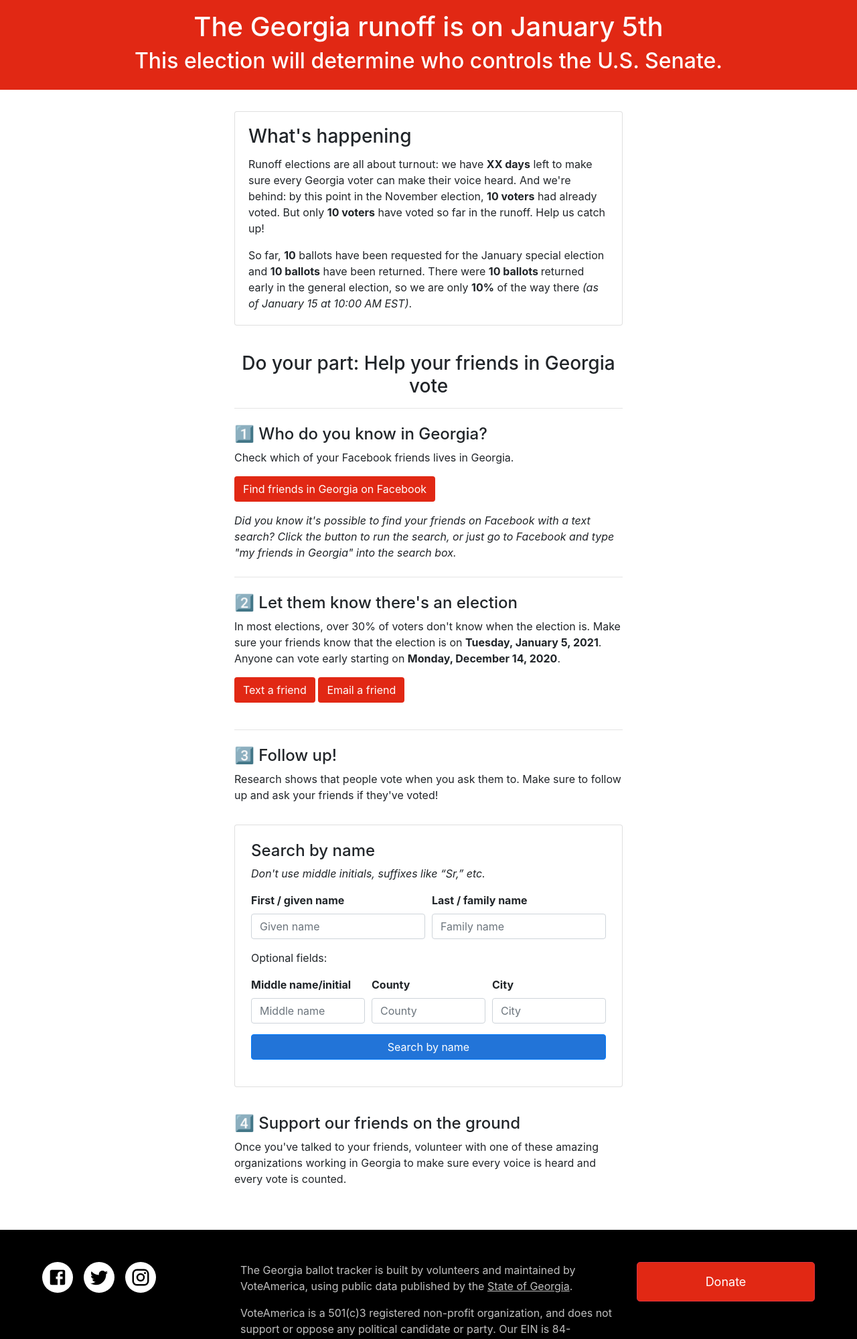
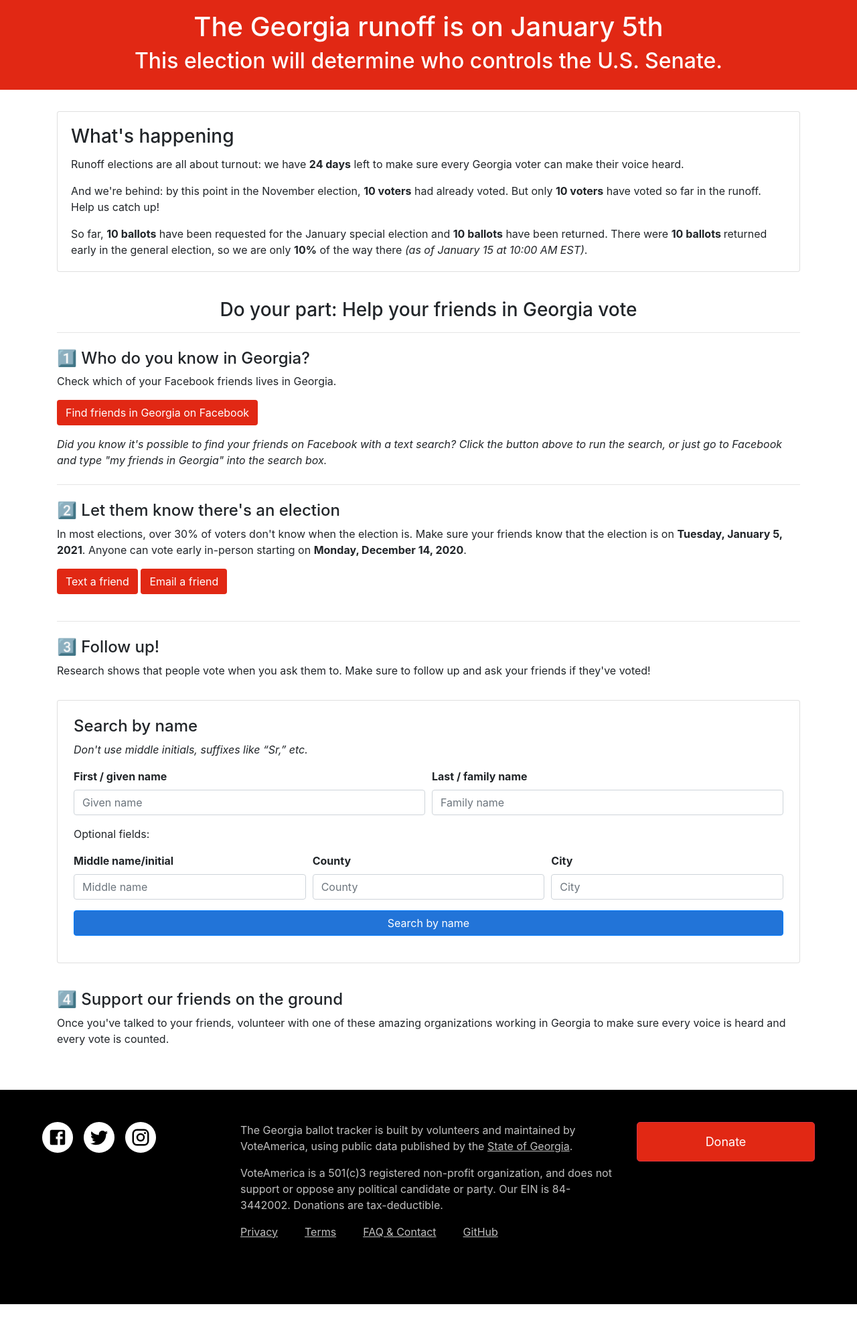
Before and after one commit to vote/gaballot, a Flask app: template templates/index.html in a window 1280 px wide. Shown: the part 76-2075 px from the top of the page at 67% size. After the commit the page ends 2023 px from the top, so only its background shows below. Run offline with Flask 2, Linux system fonts and the light colour scheme; the template is opened without the code that fills it: most values are stand-ins (such as "Sample title", 1, 10 or a date in 2020).

Commit message:
Add countdown
Format html with VSCode and style tweaks

```diff
--- a/static/scripts.js
+++ b/static/scripts.js
@@ -1 +1,8 @@
-console.log("Scripts TODO");
+const endDate = '2021-01-05'
+
+const today = new Date();
+
+const diffInMs = new Date(endDate) - new Date(today);
+const diffInDays = Math.floor(diffInMs / (1000 * 60 * 60 * 24));
+
+document.getElementById('countdown').innerHTML = 'Runoff elections are all about turnout: we have <strong>' + diffInDays + ' days</strong> left to make sure every Georgia voter can make their voice heard.';
--- a/templates/base.html
+++ b/templates/base.html
@@ -1,5 +1,6 @@
 <!doctype html>
 <html lang="en">
+
 <head>
   {% block head %}
   <!-- Global site tag (gtag.js) - Google Analytics -->
@@ -12,7 +13,6 @@
     gtag('config', 'G-RHYPZRL6QX');
   </script>
 
-
   <!-- Required meta tags -->
   <meta charset="utf-8">
   <meta name="viewport" content="width=device-width, initial-scale=1, shrink-to-fit=no">
@@ -22,10 +22,14 @@
   <meta name="format-detection" content="telephone=no">
 
   <!-- Branding images/social share -->
-    <link rel="apple-touch-icon" sizes="180x180" href="https://www.voteamerica.com/img/apple-touch-icon.png">
-    <link rel="icon" type="image/png" href="https://www.voteamerica.com/img/favicon-32x32.png" sizes="32x32">
-    <link rel="icon" type="image/png" href="https://www.voteamerica.com/img/favicon-16x16.png" sizes="16x16">
-    <link rel="mask-icon" href="https://www.voteamerica.com/img/safari-pinned-tab.svg" color="#ff4400">
+  <link rel="apple-touch-icon" sizes="180x180"
+    href="https://www.voteamerica.com/img/apple-touch-icon.png">
+  <link rel="icon" type="image/png" href="https://www.voteamerica.com/img/favicon-32x32.png"
+    sizes="32x32">
+  <link rel="icon" type="image/png" href="https://www.voteamerica.com/img/favicon-16x16.png"
+    sizes="16x16">
+  <link rel="mask-icon" href="https://www.voteamerica.com/img/safari-pinned-tab.svg"
+    color="#ff4400">
   <meta name="description" content="Track your Georgia mail-in ballot">
   <meta name="og:description" content="Track your Georgia mail-in ballot">
   <meta name="theme-color" content="#fff">
@@ -34,30 +38,36 @@
   <meta property="fb:app_id" content="218198872691029">
   <meta name="twitter:card" content="summary_large_image">
   <meta name="twitter:site" content="@VoteAmerica">
-    <meta property="og:image" content="https://s3.amazonaws.com/appforest_uf/f1605654010173x452403538515414600/turnout.png">
+  <meta property="og:image"
+    content="https://s3.amazonaws.com/appforest_uf/f1605654010173x452403538515414600/turnout.png">
 
   <!-- Bootstrap CSS -->
-    <link rel="stylesheet" href="https://cdn.jsdelivr.net/npm/bootstrap@4.5.3/dist/css/bootstrap.min.css" integrity="sha384-TX8t27EcRE3e/ihU7zmQxVncDAy5uIKz4rEkgIXeMed4M0jlfIDPvg6uqKI2xXr2" crossorigin="anonymous">
+  <link rel="stylesheet"
+    href="https://cdn.jsdelivr.net/npm/bootstrap@4.5.3/dist/css/bootstrap.min.css"
+    integrity="sha384-TX8t27EcRE3e/ihU7zmQxVncDAy5uIKz4rEkgIXeMed4M0jlfIDPvg6uqKI2xXr2"
+    crossorigin="anonymous">
   <link href="https://fonts.googleapis.com/icon?family=Material+Icons" rel="stylesheet">
   <link href="/static/styles.css" rel="stylesheet">
 
   <title>VoteAmerica Georgia Ballot Tracker</title>
   {% endblock %}
 </head>
+
 <body>
   <nav id="navbar" class="navbar navbar-dark text-white">
     <div class="container-fluid navbar-container">
       <h1 class="brand m-0 h4"><a href="/">2021 Georgia Early Vote Ballot Tracker</a></h1>
       <a href="https://www.voteamerica.com" target="_blank" rel="noopener noreferrer">
-          <img class="brand" src="https://www.voteamerica.com/img/brand-assets/wordmark_transparent_for_black.svg" alt="VoteAmerica" width="155" height="40" />
+        <img class="brand"
+          src="https://www.voteamerica.com/img/brand-assets/wordmark_transparent_for_black.svg"
+          alt="VoteAmerica" width="155" height="40" />
       </a>
     </div>
   </nav>
 
   <div id="content">
     {% block intro %}
-        <div class="text-center text-white py-3" style="background-color: #e12814;" >
-          <!-- QUESTION: Should we consider the pre-Eday VA countdown ticker here? -->
+    <div class="text-center text-white p-3" style="background-color: #e12814;">
       <h1>The Georgia runoff is on January 5th</h1>
       <h2>This election will determine who controls the U.S. Senate.</h2>
     </div>
@@ -70,16 +80,31 @@
     <div class="container footer-container">
       <div class="row">
         <div class="col-lg-3 col-sm-6 mb-3 order-first d-flex align-items-start">
-            <a class="icon-circle" href="https://www.facebook.com/VoteAmerica" target="_blank" rel="noopener noreferrer">
-              <svg class="MuiSvgIcon-root" focusable="false" viewBox="0 0 24 24" aria-hidden="true"><path d="M5 3h14a2 2 0 0 1 2 2v14a2 2 0 0 1-2 2H5a2 2 0 0 1-2-2V5a2 2 0 0 1 2-2m13 2h-2.5A3.5 3.5 0 0 0 12 8.5V11h-2v3h2v7h3v-7h3v-3h-3V9a1 1 0 0 1 1-1h2V5z"></path></svg>
+          <a class="icon-circle" href="https://www.facebook.com/VoteAmerica" target="_blank"
+            rel="noopener noreferrer">
+            <svg class="MuiSvgIcon-root" focusable="false" viewBox="0 0 24 24" aria-hidden="true">
+              <path
+                d="M5 3h14a2 2 0 0 1 2 2v14a2 2 0 0 1-2 2H5a2 2 0 0 1-2-2V5a2 2 0 0 1 2-2m13 2h-2.5A3.5 3.5 0 0 0 12 8.5V11h-2v3h2v7h3v-7h3v-3h-3V9a1 1 0 0 1 1-1h2V5z">
+              </path>
+            </svg>
             <span class="sr-only">Facebook (Opens in new window)</span>
           </a>
-            <a class="icon-circle" href="https://twitter.com/voteamerica" target="_blank" rel="noopener noreferrer" class="Footer__SocialLinkA-sc-1r1y788-18 iPNIxz">
-              <svg class="MuiSvgIcon-root" focusable="false" viewBox="0 0 24 24" aria-hidden="true"><path d="M22.46 6c-.77.35-1.6.58-2.46.69.88-.53 1.56-1.37 1.88-2.38-.83.5-1.75.85-2.72 1.05C18.37 4.5 17.26 4 16 4c-2.35 0-4.27 1.92-4.27 4.29 0 .34.04.67.11.98C8.28 9.09 5.11 7.38 3 4.79c-.37.63-.58 1.37-.58 2.15 0 1.49.75 2.81 1.91 3.56-.71 0-1.37-.2-1.95-.5v.03c0 2.08 1.48 3.82 3.44 4.21a4.22 4.22 0 0 1-1.93.07 4.28 4.28 0 0 0 4 2.98 8.521 8.521 0 0 1-5.33 1.84c-.34 0-.68-.02-1.02-.06C3.44 20.29 5.7 21 8.12 21 16 21 20.33 14.46 20.33 8.79c0-.19 0-.37-.01-.56.84-.6 1.56-1.36 2.14-2.23z"></path></svg>
+          <a class="icon-circle" href="https://twitter.com/voteamerica" target="_blank"
+            rel="noopener noreferrer" class="Footer__SocialLinkA-sc-1r1y788-18 iPNIxz">
+            <svg class="MuiSvgIcon-root" focusable="false" viewBox="0 0 24 24" aria-hidden="true">
+              <path
+                d="M22.46 6c-.77.35-1.6.58-2.46.69.88-.53 1.56-1.37 1.88-2.38-.83.5-1.75.85-2.72 1.05C18.37 4.5 17.26 4 16 4c-2.35 0-4.27 1.92-4.27 4.29 0 .34.04.67.11.98C8.28 9.09 5.11 7.38 3 4.79c-.37.63-.58 1.37-.58 2.15 0 1.49.75 2.81 1.91 3.56-.71 0-1.37-.2-1.95-.5v.03c0 2.08 1.48 3.82 3.44 4.21a4.22 4.22 0 0 1-1.93.07 4.28 4.28 0 0 0 4 2.98 8.521 8.521 0 0 1-5.33 1.84c-.34 0-.68-.02-1.02-.06C3.44 20.29 5.7 21 8.12 21 16 21 20.33 14.46 20.33 8.79c0-.19 0-.37-.01-.56.84-.6 1.56-1.36 2.14-2.23z">
+              </path>
+            </svg>
             <span class="sr-only">Twitter (Opens in new window)</span>
           </a>
-            <a class="icon-circle" href="https://www.instagram.com/voteamerica_" target="_blank" rel="noopener noreferrer" class="Footer__SocialLinkA-sc-1r1y788-18 iPNIxz">
-              <svg class="MuiSvgIcon-root" focusable="false" viewBox="0 0 24 24" aria-hidden="true"><path d="M7.8 2h8.4C19.4 2 22 4.6 22 7.8v8.4a5.8 5.8 0 0 1-5.8 5.8H7.8C4.6 22 2 19.4 2 16.2V7.8A5.8 5.8 0 0 1 7.8 2m-.2 2A3.6 3.6 0 0 0 4 7.6v8.8C4 18.39 5.61 20 7.6 20h8.8a3.6 3.6 0 0 0 3.6-3.6V7.6C20 5.61 18.39 4 16.4 4H7.6m9.65 1.5a1.25 1.25 0 0 1 1.25 1.25A1.25 1.25 0 0 1 17.25 8 1.25 1.25 0 0 1 16 6.75a1.25 1.25 0 0 1 1.25-1.25M12 7a5 5 0 0 1 5 5 5 5 0 0 1-5 5 5 5 0 0 1-5-5 5 5 0 0 1 5-5m0 2a3 3 0 0 0-3 3 3 3 0 0 0 3 3 3 3 0 0 0 3-3 3 3 0 0 0-3-3z"></path></svg>
+          <a class="icon-circle" href="https://www.instagram.com/voteamerica_" target="_blank"
+            rel="noopener noreferrer" class="Footer__SocialLinkA-sc-1r1y788-18 iPNIxz">
+            <svg class="MuiSvgIcon-root" focusable="false" viewBox="0 0 24 24" aria-hidden="true">
+              <path
+                d="M7.8 2h8.4C19.4 2 22 4.6 22 7.8v8.4a5.8 5.8 0 0 1-5.8 5.8H7.8C4.6 22 2 19.4 2 16.2V7.8A5.8 5.8 0 0 1 7.8 2m-.2 2A3.6 3.6 0 0 0 4 7.6v8.8C4 18.39 5.61 20 7.6 20h8.8a3.6 3.6 0 0 0 3.6-3.6V7.6C20 5.61 18.39 4 16.4 4H7.6m9.65 1.5a1.25 1.25 0 0 1 1.25 1.25A1.25 1.25 0 0 1 17.25 8 1.25 1.25 0 0 1 16 6.75a1.25 1.25 0 0 1 1.25-1.25M12 7a5 5 0 0 1 5 5 5 5 0 0 1-5 5 5 5 0 0 1-5-5 5 5 0 0 1 5-5m0 2a3 3 0 0 0-3 3 3 3 0 0 0 3 3 3 3 0 0 0 3-3 3 3 0 0 0-3-3z">
+              </path>
+            </svg>
             <span class="sr-only">Instagram (Opens in new window)</span>
           </a>
         </div>
@@ -88,9 +113,12 @@
           <p>
             The Georgia ballot tracker is built by volunteers and maintained by VoteAmerica,
             using public data published by the
-              <a href="https://elections.sos.ga.gov/Elections/voterabsenteefile.do" target="_blank" rel="noopener noreferrer">State of Georgia</a>.
+            <a href="https://elections.sos.ga.gov/Elections/voterabsenteefile.do" target="_blank"
+              rel="noopener noreferrer">State of Georgia</a>.
           </p>
-            <p>VoteAmerica is a 501(c)3 registered non-profit organization, and does not support or oppose any political candidate or party. Our EIN is 84-3442002. Donations are tax-deductible.</p>
+          <p>VoteAmerica is a 501(c)3 registered non-profit organization, and does not support or
+            oppose any political candidate or party. Our EIN is 84-3442002. Donations are
+            tax-deductible.</p>
           <nav class="d-flex">
             <a href="https://www.voteamerica.com/privacy/">Privacy</a>
             <a href="https://www.voteamerica.com/terms/">Terms</a>
@@ -100,12 +128,15 @@
         </div>
 
         <div class="col-lg-3 col-md-6 col-sm-6 order-lg-last">
-            <a class="btn-danger btn btn-lg btn-block mx-md-auto" href="https://secure.actblue.com/donate/voteamerica?refcode=ga-ballot-tracker" target="_blank" rel="noopener">Donate</a>
+          <a class="btn-danger btn btn-lg btn-block mx-md-auto"
+            href="https://secure.actblue.com/donate/voteamerica?refcode=ga-ballot-tracker"
+            target="_blank" rel="noopener">Donate</a>
         </div>
       </div>
     </div>
   </footer>
 
-    <script src="/static/scripts.js"></script>
+  <script src="/static/scripts.js" type="text/javascript"></script>
 </body>
+
 </html>
--- a/templates/index.html
+++ b/templates/index.html
@@ -2,21 +2,28 @@
 
 {% block content %}
 
-<div class="container my-3">
-  <div class="container pt-3 mb-3">
+<div class="container-md my-3">
+  <div class="pt-3 mb-3">
     <div class="card rounded mb-3">
       <div class="card-body">
         <h3 class="card-title mt-0">What's happening</h5>
-        <p class="card-text">Runoff elections are all about turnout: we have <strong>XX days</strong> left to make sure every Georgia voter can make their voice heard. And we're behind: by this point in the November election, <strong>{{ stats.returned_general|commafy }} voters</strong> had already voted. But only <strong>{{ stats.returned_special|commafy }} voters</strong> have voted so far in the runoff. Help us catch up!</p>
+          <p class="card-text" id='countdown'></p>
 
-        <!-- Left in as placeholder -->
-        <p class='mb-0'>
-          So far, <strong>{{ stats.applied_special|commafy }}</strong>
-          ballots have been requested for the January special election and <strong>{{
-          stats.returned_special|commafy }} ballots</strong> have been returned. There were <strong>{{
+          <!-- TODO: Decide which p copy to keep...or tweak copy. And get stats values right? -->
+          <p class="card-text">And we're behind: by this point in the November election,
+            <strong>{{ stats.returned_general|commafy }} voters</strong> had already voted. But only
+            <strong>{{ stats.returned_special|commafy }} voters</strong> have voted so far in the
+            runoff. Help us catch up!</p>
+
+          <p class="card-text mb-0">
+            So far, <strong>{{ stats.applied_special|commafy }} ballots</strong> have been requested
+            for the January special election and <strong>{{
+          stats.returned_special|commafy }} ballots</strong> have been returned. There were
+            <strong>{{
           stats.returned_general|commafy }} ballots </strong> returned early in the general
             election, so we are only
-          <strong>{{ (100.0 * stats.returned_special / stats.returned_general)|round(1) }}%</strong> of the way there
+            <strong>{{ (100.0 * stats.returned_special / stats.returned_general)|round(1) }}%</strong>
+            of the way there
             <em>(as of {{ stats.update_time.strftime('%B %-d at %-I:%M %p EST') }})</em>.
           </p>
       </div>
@@ -28,30 +35,41 @@
     </div>
 
     <div>
+      <!-- TODO: Have the # be its own column and everything else to the right for a bit more separation? Depends if we are cool with the wider container though. -->
       <h4>1️⃣ Who do you know in Georgia?</h4>
       <p>Check which of your Facebook friends lives in Georgia.</p>
-      <a href="https://www.facebook.com/search/top?q=my%20friends%20who%20live%20in%20georgia" target="_blank" rel="noopener" class="btn text-white mb-3" style="background-color: #e12814;">Find friends in Georgia on Facebook</a>
-      <p><em>Did you know it's possible to find your friends on Facebook with a text search? Click the button to run the search, or just go to Facebook and type "my friends in Georgia" into the search box.</em></p>
-      <!-- TODO: Deep link to FB on mobile? -->
+      <a href="https://www.facebook.com/search/top?q=my%20friends%20who%20live%20in%20georgia"
+        target="_blank" rel="noopener" class="btn text-white mb-3"
+        style="background-color: #e12814;">Find friends in Georgia on Facebook</a>
+      <p><em>Did you know it's possible to find your friends on Facebook with a text search? Click
+          the button above to run the search, or just go to Facebook and type "my friends in
+          Georgia" into the search box.</em></p>
       <hr class='my-4'>
     </div>
 
     <div class='mt-4'>
       <h4>2️⃣ Let them know there's an election</h4>
-      <p>In most elections, over 30% of voters don't know when the election is. Make sure your friends know that the election is on <strong>Tuesday, January 5, 2021</strong>. Anyone can vote early starting on <strong>Monday, December 14, 2020</strong>.</p>
+      <p>In most elections, over 30% of voters don't know when the election is. Make sure your
+        friends know that the election is on <strong>Tuesday, January 5, 2021</strong>. Anyone can
+        vote early in-person starting on <strong>Monday, December 14, 2020</strong>.</p>
       <!-- TODO: Add image of copy for text and email, make "copyable" -->
 
       <!-- TODO: See if this works, I have an Android rn -->
-      <a href="sms://body=I%27m%20sure%20you%20already%20know%20that%20the%20Georgia%20runoff%20election%2C%20the%20one%20that%20determines%20who%20controls%20the%20Senate%2C%20is%20on%20January%205.%20I%20just%20wanted%20to%20pass%20along%20this%20link%20to%20find%20your%20early%20voting%20location%20--%20you%20can%20start%20voting%20today%21%20https%3A%2F%2Fwww.voteamerica.com%2Fwhere-to-vote%2F" target="_blank" rel="noopener" class="btn text-white mb-3" style="background-color: #e12814;">Text a friend</a>
+      <a href="sms://body=I%27m%20sure%20you%20already%20know%20that%20the%20Georgia%20runoff%20election%2C%20the%20one%20that%20determines%20who%20controls%20the%20Senate%2C%20is%20on%20January%205.%20I%20just%20wanted%20to%20pass%20along%20this%20link%20to%20find%20your%20early%20voting%20location%20--%20you%20can%20start%20voting%20today%21%20https%3A%2F%2Fwww.voteamerica.com%2Fwhere-to-vote%2F"
+        target="_blank" rel="noopener" class="btn text-white mb-3"
+        style="background-color: #e12814;">Text a friend</a>
 
-      <a href="mailto:?to=&subject=Vote%20early%20in%20the%20Georgia%20runoff%20election&body=I%27m%20sure%20you%20already%20know%20that%20the%20Georgia%20runoff%20election%2C%20the%20one%20that%20determines%20who%20controls%20the%20Senate%2C%20is%20on%20January%205.%20I%20just%20wanted%20to%20pass%20along%20this%20link%20to%20find%20your%20early%20voting%20location%20--%20you%20can%20start%20voting%20today%21%20https%3A%2F%2Fwww.voteamerica.com%2Fwhere-to-vote%2F" target="_blank" rel="noopener" class="btn text-white mb-3" style="background-color: #e12814;">Email a friend</a>
+      <a href="mailto:?to=&subject=Vote%20early%20in%20the%20Georgia%20runoff%20election&body=I%27m%20sure%20you%20already%20know%20that%20the%20Georgia%20runoff%20election%2C%20the%20one%20that%20determines%20who%20controls%20the%20Senate%2C%20is%20on%20January%205.%20I%20just%20wanted%20to%20pass%20along%20this%20link%20to%20find%20your%20early%20voting%20location%20--%20you%20can%20start%20voting%20today%21%20https%3A%2F%2Fwww.voteamerica.com%2Fwhere-to-vote%2F"
+        target="_blank" rel="noopener" class="btn text-white mb-3"
+        style="background-color: #e12814;">Email a friend</a>
 
       <hr class='my-4'>
     </div>
 
     <div class='mt-4'>
       <h4>3️⃣ Follow up!</h4>
-      <p>Research shows that people vote when you ask them to. Make sure to follow up and ask your friends if they've voted!</p>
+      <p>Research shows that people vote when you ask them to. Make sure to follow up and ask your
+        friends if they've voted!</p>
       <div class="py-3">
         <form class="card p-3 p-lg-4 rounded" method="GET" action="/search">
           <h2 class="h4">Search by name</h2>
@@ -59,11 +77,13 @@
           <div class="form-row">
             <div class="col-md-6 col-sm-12 mb-3">
               <label for="input-first">First / given name</label>
-                <input type="text" class="form-control" placeholder="Given name" name="first" id="input-first" required aria-required="true">
+              <input type="text" class="form-control" placeholder="Given name" name="first"
+                id="input-first" required aria-required="true">
             </div>
             <div class="col-md-6 col-sm-12 mb-3">
               <label for="input-last">Last / family name</label>
-                <input type="text" class="form-control" placeholder="Family name" name="last" id="input-last" required aria-required="true">
+              <input type="text" class="form-control" placeholder="Family name" name="last"
+                id="input-last" required aria-required="true">
             </div>
           </div>
           <div class="form-row">
@@ -74,15 +94,18 @@
           <div class="form-row">
             <div class="col-md-4 col-sm-12 mb-3">
               <label for="input-first">Middle name/initial</label>
-                <input type="text" class="form-control" placeholder="Middle name" name="middle" id="input-middle">
+              <input type="text" class="form-control" placeholder="Middle name" name="middle"
+                id="input-middle">
             </div>
             <div class="col-md-4 col-sm-12 mb-3">
               <label for="input-last">County</label>
-                <input type="text" class="form-control" placeholder="County" name="county" id="input-county">
+              <input type="text" class="form-control" placeholder="County" name="county"
+                id="input-county">
             </div>
             <div class="col-md-4 col-sm-12 mb-3">
               <label for="input-last">City</label>
-                <input type="text" class="form-control" placeholder="City" name="city" id="input-city">
+              <input type="text" class="form-control" placeholder="City" name="city"
+                id="input-city">
             </div>
           </div>
           <div class="form-row">
@@ -96,7 +119,8 @@
 
     <div class='mt-4'>
       <h4>4️⃣ Support our friends on the ground</h4>
-        <p>Once you've talked to your friends, volunteer with one of these amazing organizations working in Georgia to make sure every voice is heard and every vote is counted.</p>
+      <p>Once you've talked to your friends, volunteer with one of these amazing organizations
+        working in Georgia to make sure every voice is heard and every vote is counted.</p>
       <!-- TODO: Insert logos here -->
     </div>
   </div>
```
Lines whose indentation alone changed are shown as unchanged.
